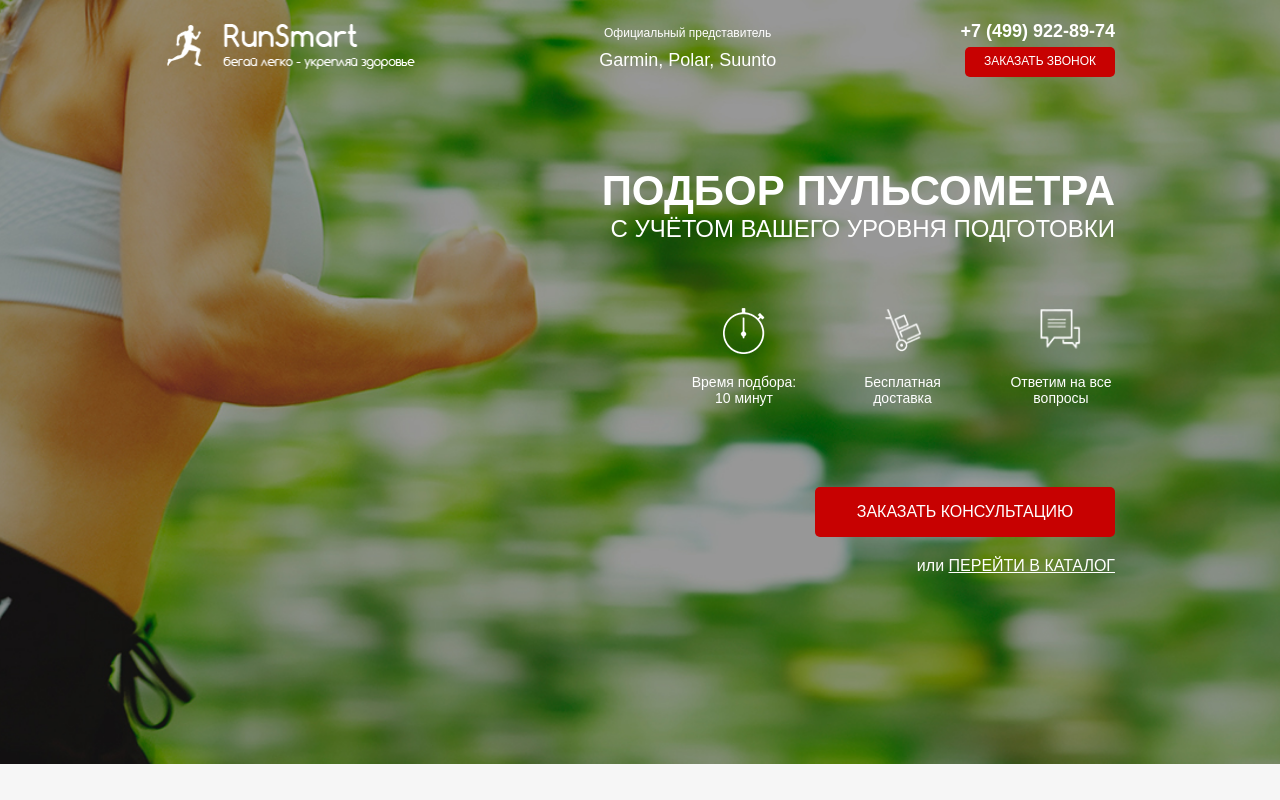
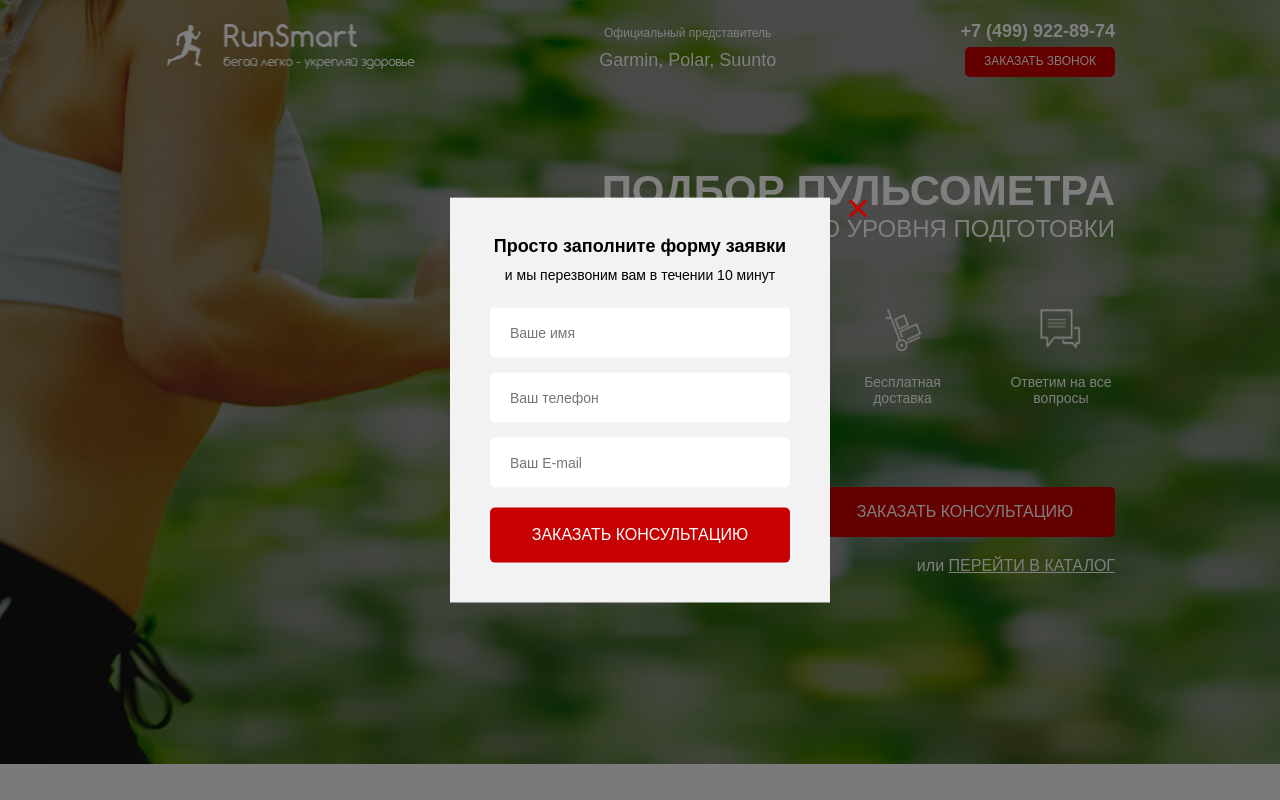
Before and after one commit to ProhorenkovFedor/Run-Smart, a website: page src/index.html in a window 1280 px wide. Both pictures are taken after a click on the button "ЗАКАЗАТЬ ЗВОНОК". Shown: the top 800 px of the page. Drawn offline with nearby package versions, Linux system fonts and the light colour scheme.

Commit message:
добавлены модальные окна

```diff
--- a/src/index.html
+++ b/src/index.html
@@ -25,7 +25,7 @@
                 </div>
                 <div class="header__contacts">
                     <a href="tel:+74999228974" class="header__phone">+7 (499) 922-89-74</a>
-                    <button class="button">заказать звонок</button>
+                    <button data-modal="consultation" class="button">заказать звонок</button>
                 </div>
             </header>
 
@@ -49,7 +49,7 @@
                     </div>
                 </div>
 
-                <button class="button button_main">заказать консультацию</button>
+                <button data-modal="consultation" class="button button_main">заказать консультацию</button>
                 <div class="promo__link">
                     <span>или</span>
                     <a href="">перейти в каталог</a>
@@ -385,6 +385,39 @@
         </div>
     </footer>
 
+    <div class="overlay">
+
+        <div class="modal" id="consultation">
+            <div class="modal__close">&times;</div>
+            <div class="modal__subtitle">Просто заполните форму заявки</div>
+            <div class="modal__descr">и мы перезвоним вам в течении 10 минут</div>
+            <form class="feed-form feed-form_mt25" action="#">
+                <input name="name" required type="text" placeholder="Ваше имя">
+                <input name="phone" required type="number" placeholder="Ваш телефон">
+                <input name="email" required type="email" placeholder="Ваш E-mail">
+                <button class="button button_submit" type="submit">заказать консультацию</button>
+            </form>
+        </div>
+
+        <div class="modal" id="order">
+            <div class="modal__close">&times;</div>
+            <div class="modal__subtitle">Ваш заказ:</div>
+            <div class="modal__descr">Пульсометр Polar FT1</div>
+            <form class="feed-form feed-form_mt25" action="#">
+                <input name="name" required type="text" placeholder="Ваше имя">
+                <input name="phone" required type="number" placeholder="Ваш телефон">
+                <input name="email" required type="email" placeholder="Ваш E-mail">
+                <button class="button button_submit" type="submit">Купить</button>
+            </form>
+        </div>
+
+        <div class="modal modal_mini" id="thanks">
+            <div class="modal__close">&times;</div>
+            <div class="modal__subtitle">Спасибо за вашу заявку!</div>
+            <div class="modal__descr">Наш менеджер свяжется с вами
+                в ближайшее время!</div>
+        </div>
+    </div>
 
     <script type="text/javascript" src="//code.jquery.com/jquery-1.11.0.min.js"></script>
     <script type="text/javascript" src="//code.jquery.com/jquery-migrate-1.2.1.min.js"></script>
--- a/src/js/script.js
+++ b/src/js/script.js
@@ -50,4 +50,15 @@ $(document).ready(function () {
             $('.catalog-item__list').eq(i).toggleClass('catalog-item__list_active');
         })
     })
+
+    $('[data-modal=consultation]').on('click', function () {
+        $('.overlay, #consultation').fadeIn();
+    });
+    $('.modal__close').on('click', function () {
+        $('.overlay, #consultation, #thanks, #order').fadeOut('slow');
+    });
+    $('.button_mini').on('click', function () {
+        $('.overlay, #order').fadeIn();
+    });
+
 });
--- a/src/sass/_form.scss
+++ b/src/sass/_form.scss
@@ -16,4 +16,7 @@
             margin-bottom: 20px;
         }
     }
+    &_mt25 {
+        margin-top: 25px;
+    }
 }
--- /dev/null
+++ b/src/sass/_modal.scss
@@ -0,0 +1,49 @@
+.overlay {
+    display: none;
+    position: fixed;
+    top: 0;
+    width: 100%;
+    height: 100%;
+    background-color: rgba(0, 0, 0, 0.5);
+}
+
+.modal {
+    position: absolute;
+    top: 50%;
+    left: 50%;
+    transform: translate(-50%, -50%);
+    width: 380px;
+    min-height: 400px;
+    background-color: #f2f2f2;
+    padding: 38px 40px 40px 40px;
+    box-sizing: border-box;
+    &_mini {
+        min-height: 140px;
+        .modal__descr {
+            font-size: 15px;
+        }
+    }
+    &__close {
+        position: absolute;
+        top: 0;
+        right: -40px;
+        font-size: 41px;
+        line-height: 21px;
+        color: $main-color;
+        cursor: pointer;
+    }
+    &__subtitle {
+        margin-bottom: 10px;
+        font-size: 18px;
+        font-weight: 700;
+        text-align: center;
+    }
+    &__descr {
+        font-size: 14px;
+        font-weight: 500;
+        text-align: center;
+    }
+}
+#consultation, #order, #thanks {
+    display: none;
+}
--- a/src/sass/style.scss
+++ b/src/sass/style.scss
@@ -14,6 +14,7 @@
 @import "catalog";
 @import "rewiew";
 @import "footer";
+@import "modal";
 @import "media";
 
 @font-face {
```
Also changed, not shown: src/css/style.min.css.
